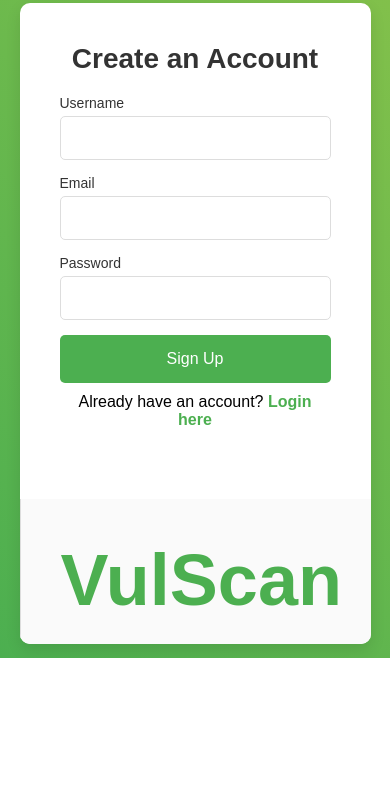
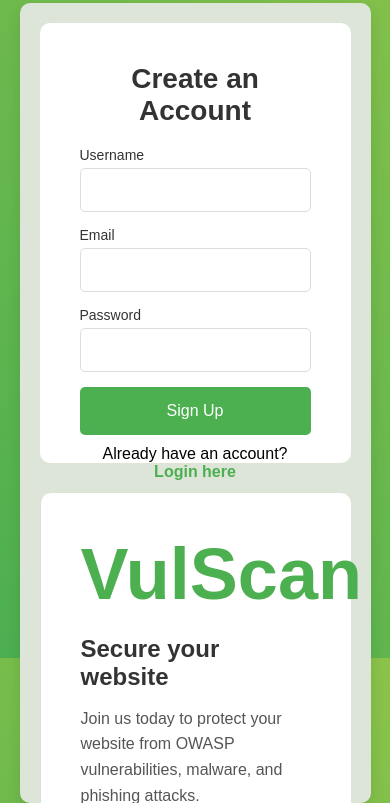
Before and after one commit to KK1234-stack/SE-project, a PHP site: page /signup.html in a window 390 px wide. Shown: the part 186-989 px from the top of the page. Before the commit the page ends 844 px from the top, so only its background shows below. Run offline with PHP 8.4, Linux system fonts and the light colour scheme.

Commit message:
signup updated

```diff
--- a/signup.css
+++ b/signup.css
@@ -183,16 +183,23 @@
 
 /* Responsive Design */
 @media (max-width: 768px) {
+
+    .header .title{
+        left: 20%;
+    }
     .signup-container {
         flex-direction: column;
         width: 90%;
         top: 20%;
+        height: 800px;
+        padding: 20px;
+        background-color: rgb(221, 229, 217);
     }
 
     .signup-form, .info-card {
         width: 100%;
-    }
-    .header .title{
-        left: 20%;
+        height: 440px;
+        border-radius: 10px;
+        background-color: white;
     }
 }
```
